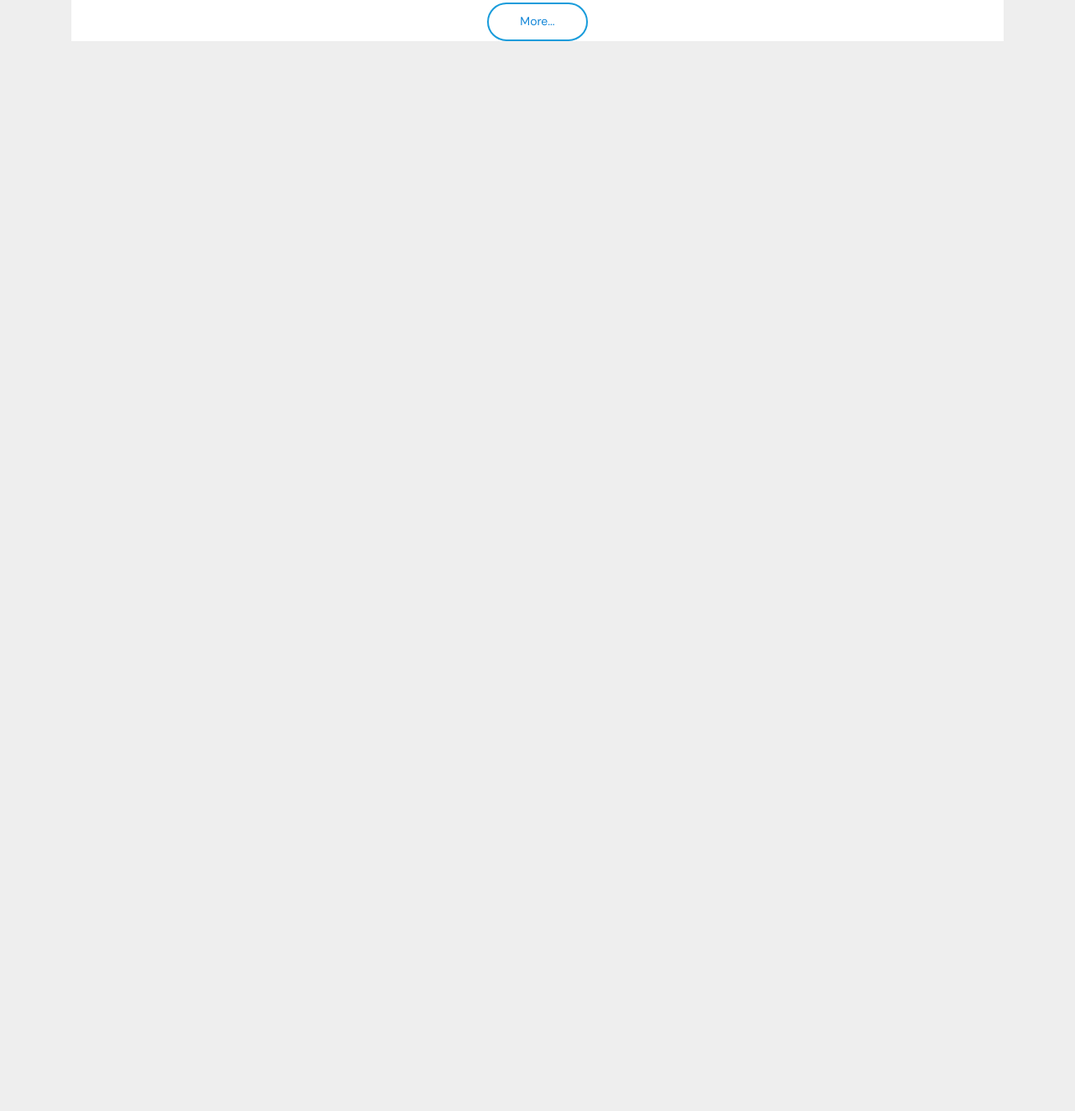
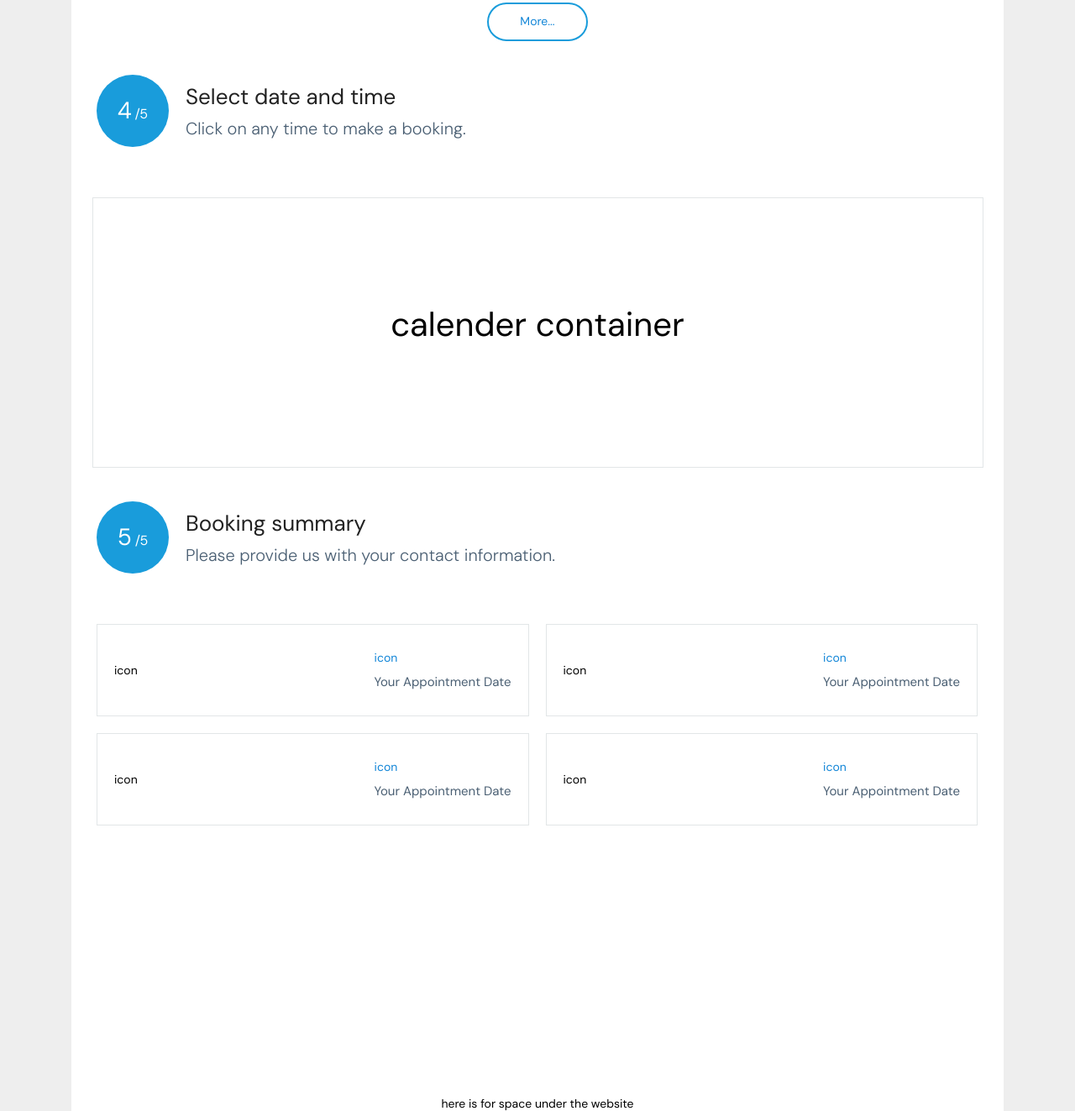
Before and after one commit to pobittra1/template-for-car-service, a plain HTML site: page index.html in a window 1280 px wide. Shown: the part 1958-3281 px from the top of the page at 84% size. Before the commit the page ends 2007 px from the top, so only its background shows below. Drawn offline with Linux system fonts and the light colour scheme.

Commit message:
booking content section

```diff
--- a/index.html
+++ b/index.html
@@ -278,7 +278,74 @@
                 </div>
             </div>
             <!-- service section -->
+            <!-- time date section -->
+            <div class="timeDate-section">
+                <div class="headline-section">
+                    <div class="headline-numbers">
+                        <span>4</span>
+                        <span>/5</span>
+                    </div>
+                    <div class="headline-info">
+                        <h4>Select date and time</h4>
+                        <h5>Click on any time to make a booking.</h5>
 
+                    </div>
+                </div>
+                <div class="calendar-container">
+                    <p>calender container</p>
+                </div>
+            </div>
+            <!-- time date section -->
+
+            <!-- booking section -->
+            <div class="booking-section">
+                <div class="headline-section">
+                    <div class="headline-numbers">
+                        <span>5</span>
+                        <span>/5</span>
+                    </div>
+                    <div class="headline-info">
+                        <h4>Booking summary</h4>
+                        <h5>Please provide us with your contact information.</h5>
+
+                    </div>
+                </div>
+                <div class="booking-container">
+                    <div class="booking-summary">
+                        <div class="booking-item">
+                            <div class="booking-icon">icon</div>
+                            <div class="booking-content">
+                                <div class="content-icon">icon</div>
+                                <div class="booking-text">Your Appointment Date</div>
+                            </div>
+                        </div>
+                        <div class="booking-item">
+                            <div class="booking-icon">icon</div>
+                            <div class="booking-content">
+                                <div class="content-icon">icon</div>
+                                <div class="booking-text">Your Appointment Date</div>
+                            </div>
+                        </div>
+                        <div class="booking-item">
+                            <div class="booking-icon">icon</div>
+                            <div class="booking-content">
+                                <div class="content-icon">icon</div>
+                                <div class="booking-text">Your Appointment Date</div>
+                            </div>
+                        </div>
+                        <div class="booking-item">
+                            <div class="booking-icon">icon</div>
+                            <div class="booking-content">
+                                <div class="content-icon">icon</div>
+                                <div class="booking-text">Your Appointment Date</div>
+                            </div>
+                        </div>
+                    </div>
+                    <div class="booking-contact-details"></div>
+                </div>
+            </div>
+            <!-- booking section -->
+            <div class="space-section">here is for space under the website</div>
         </main>
     </div>
 </body>
--- a/style.scss
+++ b/style.scss
@@ -357,4 +357,70 @@ main {
 
 // service section end here
 
+
+// date and time section start here
+.calendar-container {
+    width: 90%;
+    height: 300px;
+    text-align: center;
+    margin: 40px auto 20px;
+    padding: 0px 30px 20px;
+    display: flex;
+    align-items: center;
+    justify-content: center;
+    font-size: 40px;
+    border: 1px solid #E2E6E7;
+}
+
+// date and time section end here
+
+
+// booking summary section start here
+.booking-summary {
+    display: flex;
+    flex-wrap: wrap;
+    gap: 20px;
+    margin: 40px auto 20px;
+    padding: 0px 30px 20px;
+
+    .booking-item {
+        width: 45%;
+        border: 1px solid #E2E6E7;
+        padding: 30px 20px;
+        display: flex;
+        justify-content: space-between;
+        align-items: center;
+
+        .booking-content {
+            display: flex;
+            flex-direction: column;
+            gap: 10px;
+
+            .content-icon {
+                color: #1185D7;
+            }
+
+            .booking-text {
+                font-size: 15px;
+                color: #4A5F73;
+            }
+        }
+
+    }
+}
+
+
+
+// booking summary section end here
+
 // main part style end here
+
+
+
+
+.space-section {
+    height: 300px;
+    display: flex;
+    justify-content: center;
+    align-items: end;
+}
```
Also changed, not shown: style.css, 1 other file.
